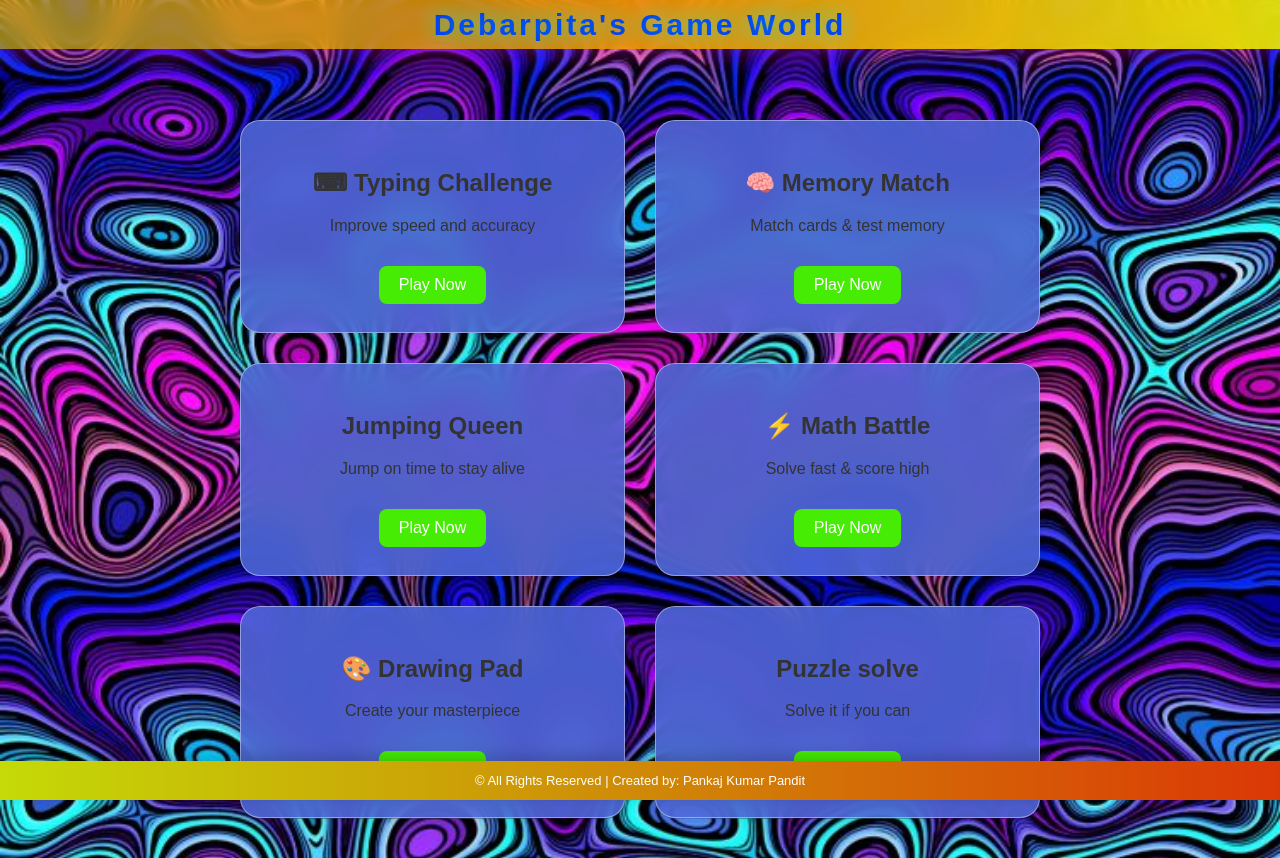
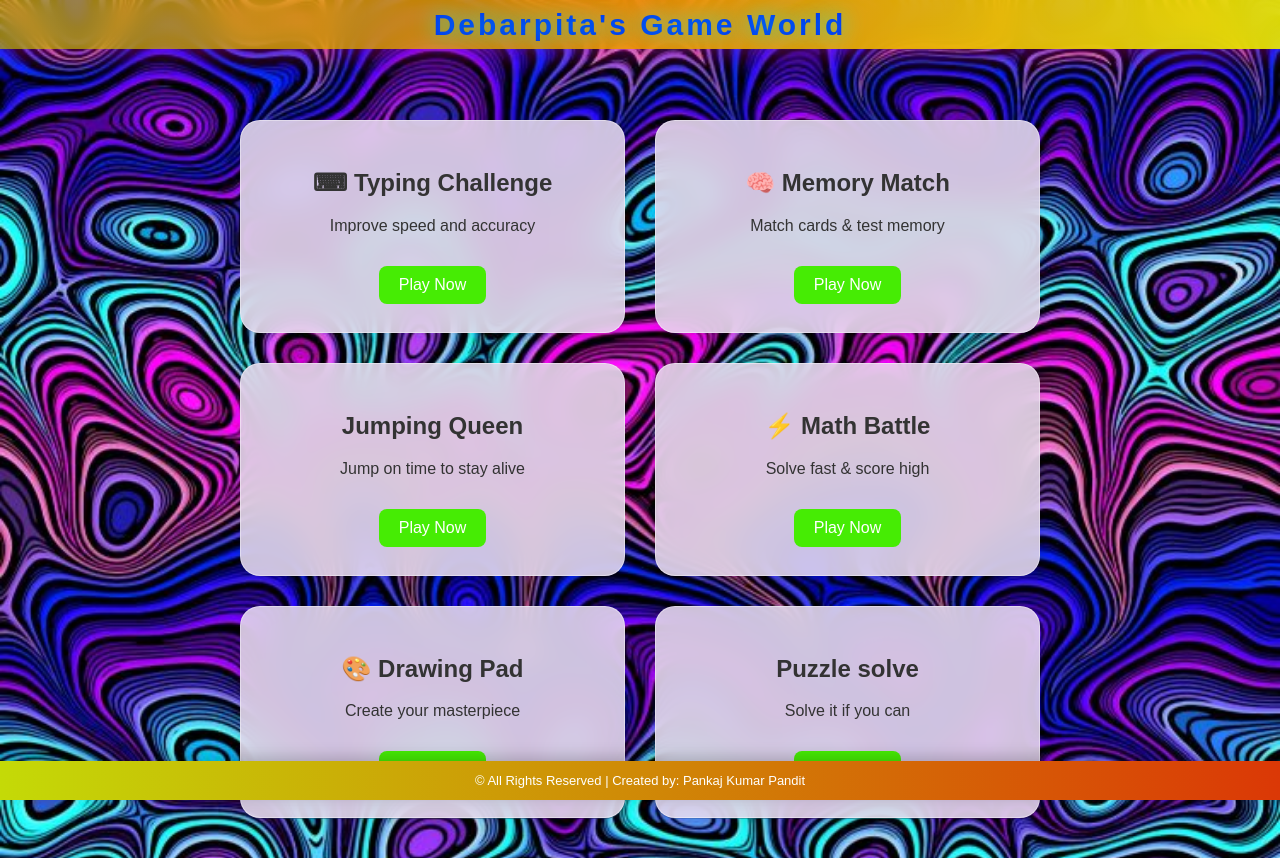
Before and after one commit to pankaj624789/debarpita-typing-game, a plain HTML site: page index.html in a window 1280 px wide. Drawn offline with Linux system fonts and the light colour scheme.

Commit message:
change somthing

```diff
--- a/index.html
+++ b/index.html
@@ -77,7 +77,7 @@ h1 {
 
 /* Modern Game Card */
 .game-card {
-    background: rgba(82, 107, 221, 0.85);
+    background: rgba(239, 227, 245, 0.85);
     backdrop-filter: blur(12px);
     -webkit-backdrop-filter: blur(12px);
 
```
